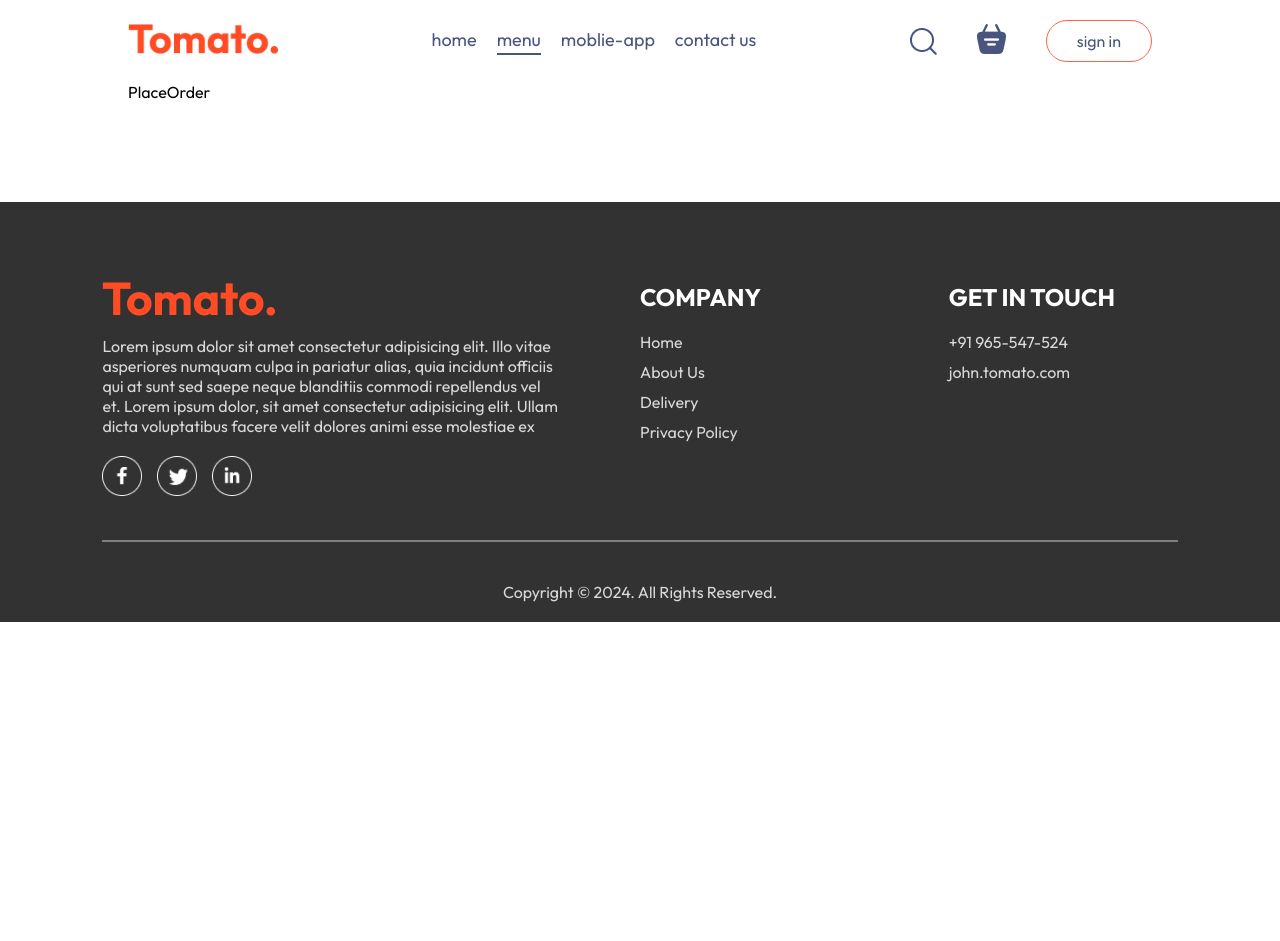
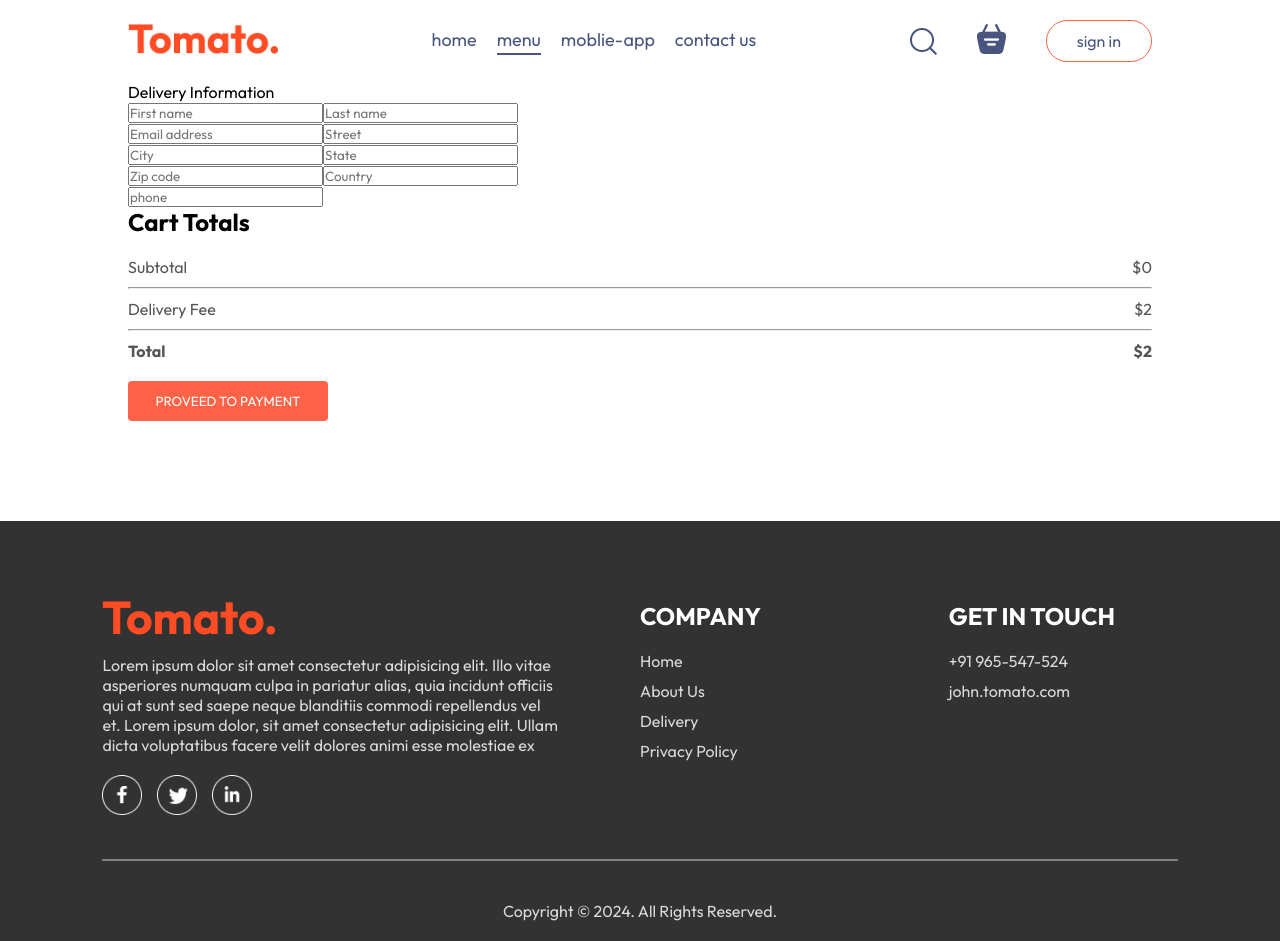
Before and after one commit to repo-anuj/zomato-clone-, a React (Vite) app in the folder zomato-clone-frontend/: page /order in a window 1280 px wide. Before the commit the page ends 800 px from the top, so only its background shows below. Built offline with nearby package versions, Linux system fonts and the light colour scheme.

Commit message:
the place order

```diff
--- a/zomato-clone-frontend/src/pages/PlaceOrder/PlaceOrder.jsx
+++ b/zomato-clone-frontend/src/pages/PlaceOrder/PlaceOrder.jsx
@@ -1,9 +1,54 @@
-import React from 'react'
+import React, { useContext } from 'react'
 import './PlaceOrder.css';
+import { StoreContext } from '../../context/StoreContext';
 
 const PlaceOrder = () => {
+
+    const {getTotalCartAmount} = useContext(StoreContext);
+
   return (
-    <div>PlaceOrder</div>
+    <form className='place-order'>
+      <div className="place-order-left">
+        <p className='title'>Delivery Information</p>
+        <div className="multi-fields">
+          <input type="text" placeholder='First name'/>
+          <input type="text" placeholder='Last name'/>
+        </div>
+        <input type="email" placeholder='Email address'/>
+        <input type="text" placeholder='Street'/>
+        <div className="multi-fields">
+          <input type="text" placeholder='City'/>
+          <input type="text" placeholder='State'/>
+        </div>
+        <div className="multi-fields">
+          <input type="text" placeholder='Zip code'/>
+          <input type="text" placeholder='Country'/>
+        </div>
+        <input type="text" placeholder='phone'/>
+      </div>
+      <div className="place-order-right">
+      <div className="cart-total">
+          <h2>Cart Totals</h2>
+          <div>
+            <div className="cart-total-details">
+              <p>Subtotal</p>
+              <p>${getTotalCartAmount()}</p>
+            </div>
+            <hr />
+            <div className="cart-total-details">
+              <p>Delivery Fee</p>
+              <p>${2}</p>
+            </div>
+            <hr />
+            <div className="cart-total-details">
+              <b>Total</b>
+              <b>${getTotalCartAmount() + 2}</b>
+            </div>
+          </div>
+          <button>PROVEED TO PAYMENT</button>
+        </div>
+      </div>
+    </form>
   )
 }
 
```
